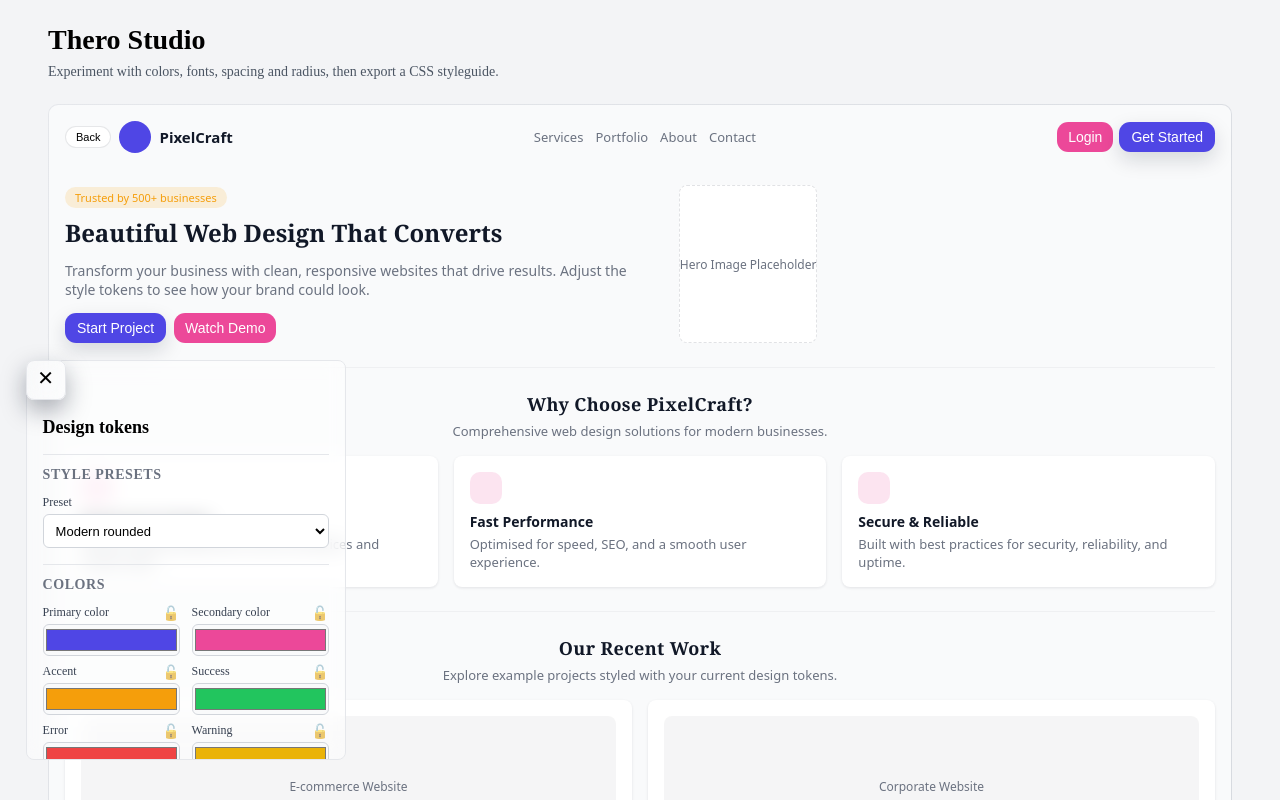
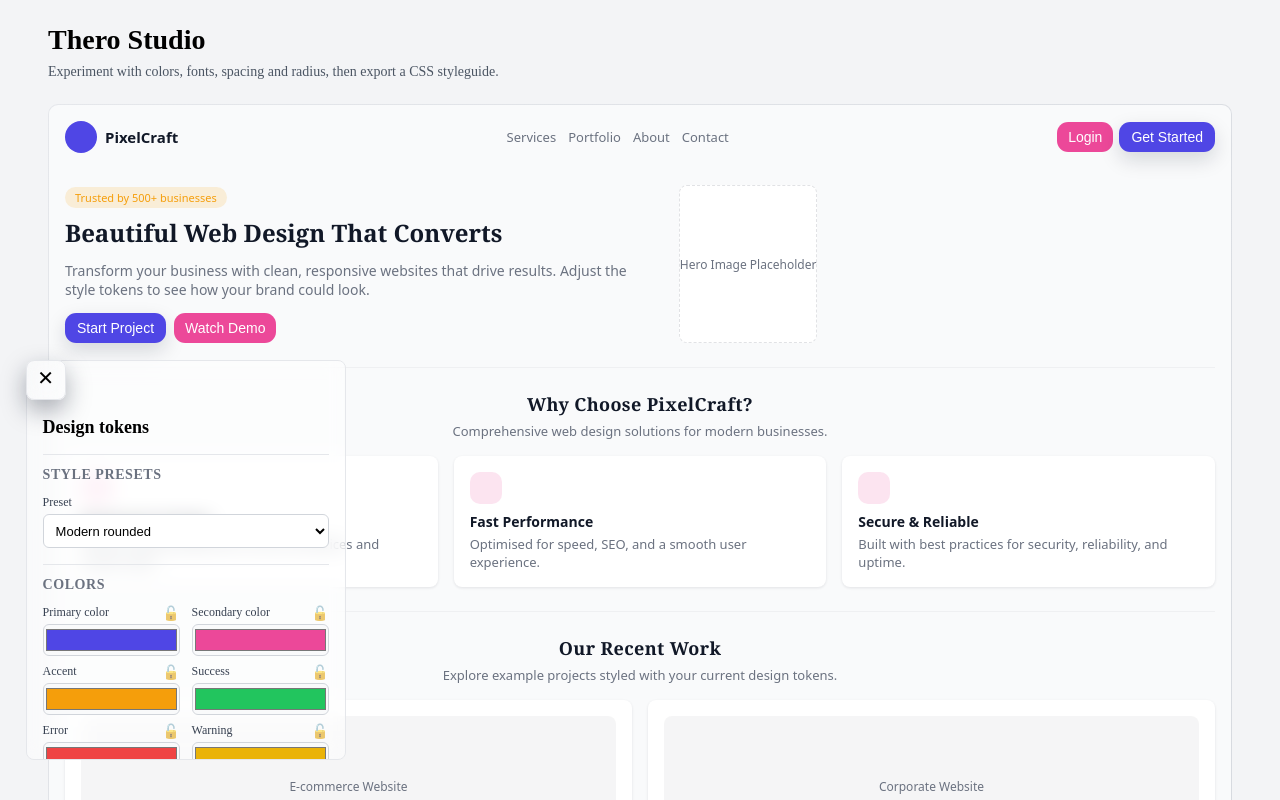
Before and after one commit to Y-Juice/thero-studio, an Angular app: page / in a window 1280 px wide. Shown: the top 800 px of the page. Built offline with nearby package versions, Linux system fonts and the light colour scheme.

Commit message:
fix: removed useless back button

```diff
--- a/src/app/app.component.html
+++ b/src/app/app.component.html
@@ -312,7 +312,6 @@
         <!-- Top navigation -->
         <nav class="lp-nav">
           <div class="lp-nav-left">
-            <button class="lp-pill-back" type="button">Back</button>
             <div class="preview-logo-circle"></div>
             <span class="lp-brand">PixelCraft</span>
           </div>
```
